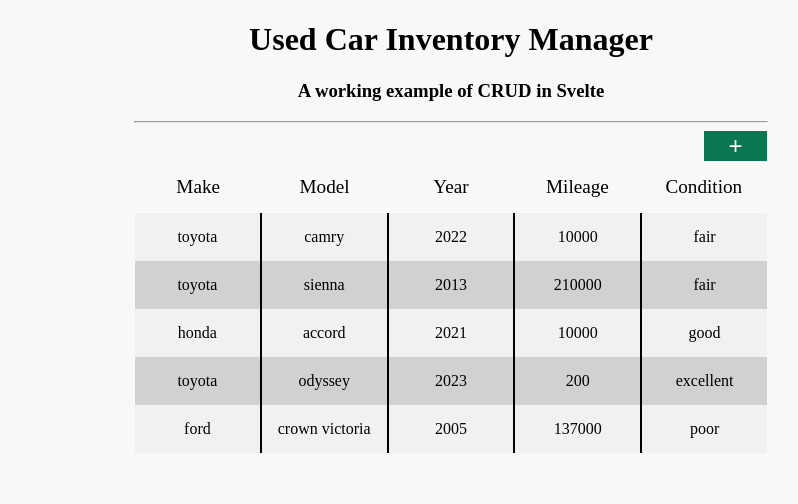
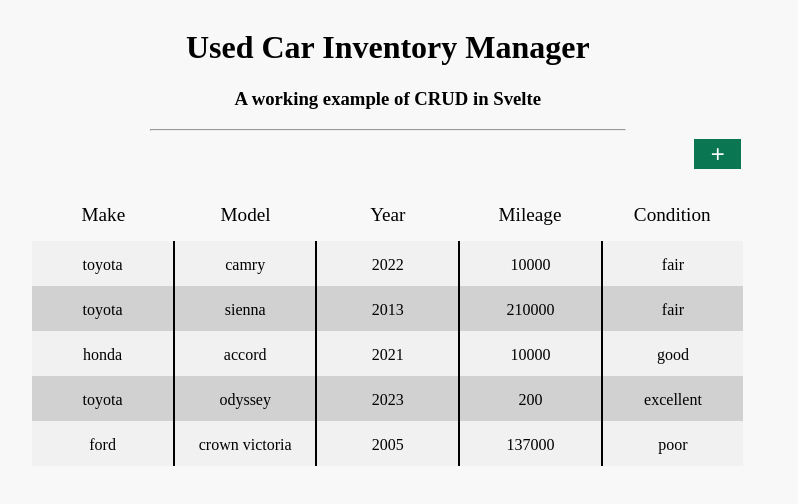
Before and after one commit to Elaz33/car-project, a SvelteKit app: page /exercises/6/my-answer in a window 1280 px wide. Shown: the top 504 px of the page, without its empty margins (189-987 px from the left). Built offline with nearby package versions, Linux system fonts and the light colour scheme; a web font is replaced by a local one.

Commit message:
fix layout

```diff
--- a/src/routes/exercises/6/my-answer/+page.svelte
+++ b/src/routes/exercises/6/my-answer/+page.svelte
@@ -2,7 +2,41 @@
     import CarList from './car-list.svelte'
     import CarDetails from './car-details.svelte'
 </script>
+<div class="page">
+    <div class="left-col"><CarList/></div>
+    <div class="right-col"><CarDetails/></div>
+</div>
 
-<CarList/>
-<br>
-<CarDetails/>
+<style>
+    .page{
+     display: flex;
+     ;
+    }
+  .left-col{
+   flex: 3;
+
+  }
+  .right-col{
+      flex: 1;
+
+  }
+
+  @media(max-width:1250px) {
+    .left-col{
+        flex: 2;
+
+    }
+    .right-col{
+        flex:1;
+
+    }
+  }
+
+  @media(max-width:950px){
+    .page{
+       flex-direction: column;
+    }
+
+
+  }
+</style>
--- a/src/routes/exercises/6/my-answer/car-details.svelte
+++ b/src/routes/exercises/6/my-answer/car-details.svelte
@@ -21,15 +21,19 @@
     }
 </script>
 
-{#if $activeCarStore !== null}
+<!-- {#if $activeCarStore !== null}
     <div class="details-headline">
-        <h2>Car Details</h2>
+        <h2 class="head-line">Car Details</h2>
         <hr class="space" />
     </div>
-{/if}
+{/if} -->
 
 <div class="container">
     {#if $activeCarStore !== null}
+     <div class="details-headline">
+        <h2 class="head-line">Car Details</h2>
+        <hr class="space" />
+    </div>
         <div class="input-group">
             <div class="header">Make:</div>
             <input
@@ -92,26 +96,31 @@
 <style>
     .container {
         display: flex;
-
         position: relative;
+        text-align: center;
         width: 10%;
         min-width: 300px;
-        left: 77%;
-        bottom: 300px;
+        /* left: 60%;   */
+        padding-right: 10%;
+        top: 175px;
         flex-direction: column;
         row-gap: 10px;
     }
-    .details-headline {
+  .details-headline {
         position: relative;
-        text-align: right;
-        right: 7%;
-        bottom: 300px;
+       justify-content: center;
     }
+   .head-line {
+        position: relative;
+         right: -10%;
+
+    }
+
     .space {
         position: relative;
-        width: 10%;
-        left: 46.5%;
-        bottom: 3px;
+        right: -10%;
+        width: 150px;
+
     }
     .input-group {
         display: flex;
@@ -119,6 +128,7 @@
     }
     .car-info {
         position: relative;
+
         flex: 3;
         left: 3%;
     }
--- a/src/routes/exercises/6/my-answer/car-list.svelte
+++ b/src/routes/exercises/6/my-answer/car-list.svelte
@@ -4,6 +4,12 @@
     import { addData } from "$lib/stores/functional.store";
 
     let visible = false;
+    //    let keepCount = 0;
+    //    const count = {
+    //      increment: function inc(){
+    //          return keepCount += 1;
+    //      }
+    //    }
     function handleRowClick(car) {
         if ($activeCarStore === car) {
             $activeCarStore = null;
@@ -40,8 +46,10 @@
         $activeCarStore = $carList[0];
 
         // move the focus (using vanilla javascript)
+
             const inp: HTMLInputElement = document.querySelector(".car-make");
             inp.focus();
+
 
         // move the focus (using svelte)
         // const inp2;
@@ -66,7 +74,11 @@
 <h3 class="title">A working example of CRUD in Svelte</h3>
 <hr class="space" />
 <div class="button-group">
-    <button on:click={onAddCar} class:pressed-car={visible === true} class="btn btn-success">+</button>
+    <button
+        on:click={onAddCar}
+        class:pressed-car={visible === true}
+        class="btn btn-success">+</button
+    >
     {#if visible === true}
         <button on:click={removeData} class="btn btn-warning">-</button>
     {/if}
@@ -113,38 +125,51 @@
     {/each}
 </div>
 
+<!-- <h1>the count is {keepCount}</h1>
+<button  on:click={count.increment}>+</button> -->
 <style>
     :global(body) {
         background-color: #f8f8f8;
+
     }
     .title {
+        position: relative;
         text-align: center;
+        left: 10%;
     }
     .space {
+        position: relative;
+        left: 10%;
         width: 50%;
     }
     .header {
         display: flex;
-        width: 50%;
+        position:relative;
+         left: 10%;
+        top: 20px;
+        width: 75%;
         margin: auto;
     }
     .table {
         position: relative;
         text-align: center;
-        min-width: 1000px;
+        /* min-width: 1000px;  */
+        left: 10%;
+        top: 20px;
     }
 
     .header-item {
         width: 75%;
         text-align: center;
-        flex: 1;
+         left: 10%;
+        /* flex: 1; */
         padding: 15px;
         font-size: larger;
     }
     .row {
         display: flex;
-        flex: 1;
-        width: 50%;
+        /* flex: 1; */
+        width: 75%;
         margin: auto;
     }
     .row:nth-of-type(odd) {
@@ -161,9 +186,10 @@
 
     .row-item {
         display: flex;
-        flex: 1;
-        width: 50%;
+        /* flex: 1; */
+        width: 75%;
         justify-content: center;
+        height: 15px;
         padding: 15px;
     }
     .column-line {
@@ -184,7 +210,7 @@
     /* I am using bootstrap */
     .btn-success {
         position: relative;
-        left: 70%;
+        left: 92.3%;
         border: none;
         font-size: x-large;
         background-color: rgb(10, 118, 82);
@@ -193,14 +219,14 @@
     /* I am using bootstrap */
     .btn-warning {
         position: relative;
-        left: 65%;
+        left: 87.5%;
         border: none;
         font-size: x-large;
         background-color: #d61919;
         color: #ffff88;
     }
-    .pressed-car{
-      left: 64%;
+    .pressed-car {
+        left: 86%;
     }
     .row.active-car {
         background-color: #7777ee;
```
Lines whose indentation alone changed are shown as unchanged.
